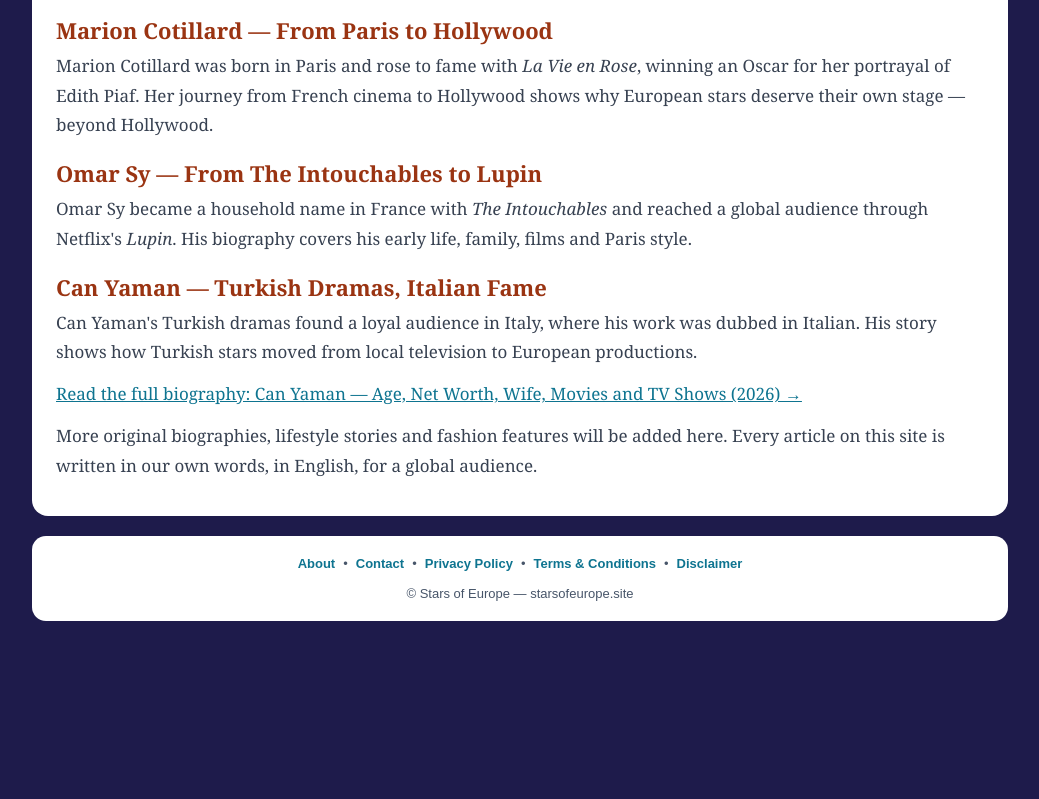
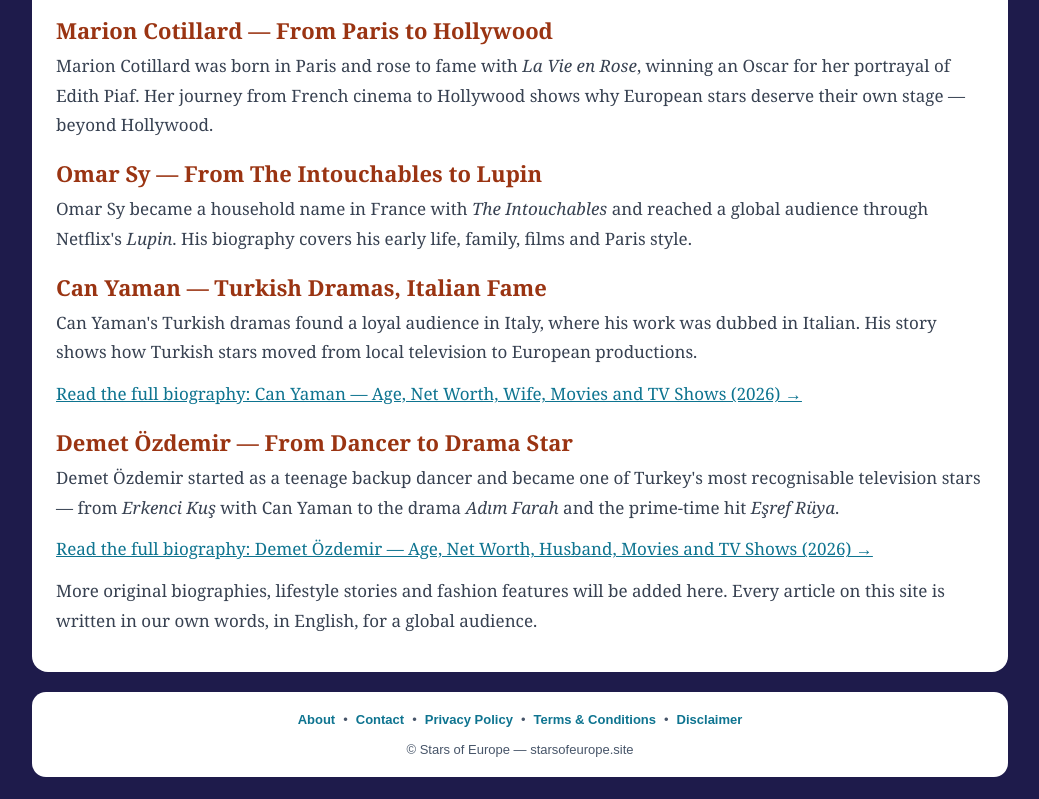
Before and after one commit to ecomninja8/starsofeurope-site, a plain HTML site: page index.html in a window 1280 px wide. Shown: the part 674-1473 px from the top of the page, without its empty margins (120-1159 px from the left). Before the commit the page ends 1317 px from the top, so only its background shows below. Drawn offline with Linux system fonts and the light colour scheme.

Commit message:
Add Demet Özdemir biography article

```diff
--- a/index.html
+++ b/index.html
@@ -52,6 +52,9 @@ footer a{color:#0e7490;font-weight:700;text-decoration:none;margin:0 8px}
 <h3>Can Yaman — Turkish Dramas, Italian Fame</h3>
 <p>Can Yaman's Turkish dramas found a loyal audience in Italy, where his work was dubbed in Italian. His story shows how Turkish stars moved from local television to European productions.</p>
 <p><a href="can-yaman-biography.html">Read the full biography: Can Yaman — Age, Net Worth, Wife, Movies and TV Shows (2026) →</a></p>
+<h3>Demet Özdemir — From Dancer to Drama Star</h3>
+<p>Demet Özdemir started as a teenage backup dancer and became one of Turkey's most recognisable television stars — from <em>Erkenci Kuş</em> with Can Yaman to the drama <em>Adım Farah</em> and the prime-time hit <em>Eşref Rüya</em>.</p>
+<p><a href="demet-ozdemir-biography.html">Read the full biography: Demet Özdemir — Age, Net Worth, Husband, Movies and TV Shows (2026) →</a></p>
 <p>More original biographies, lifestyle stories and fashion features will be added here. Every article on this site is written in our own words, in English, for a global audience.</p>
 </div>
 <footer><a href="about.html">About</a>•<a href="contact.html">Contact</a>•<a href="privacy-policy.html">Privacy Policy</a>•<a href="terms-conditions.html">Terms &amp; Conditions</a>•<a href="disclaimer.html">Disclaimer</a><br><br>© Stars of Europe — starsofeurope.site</footer>
```
